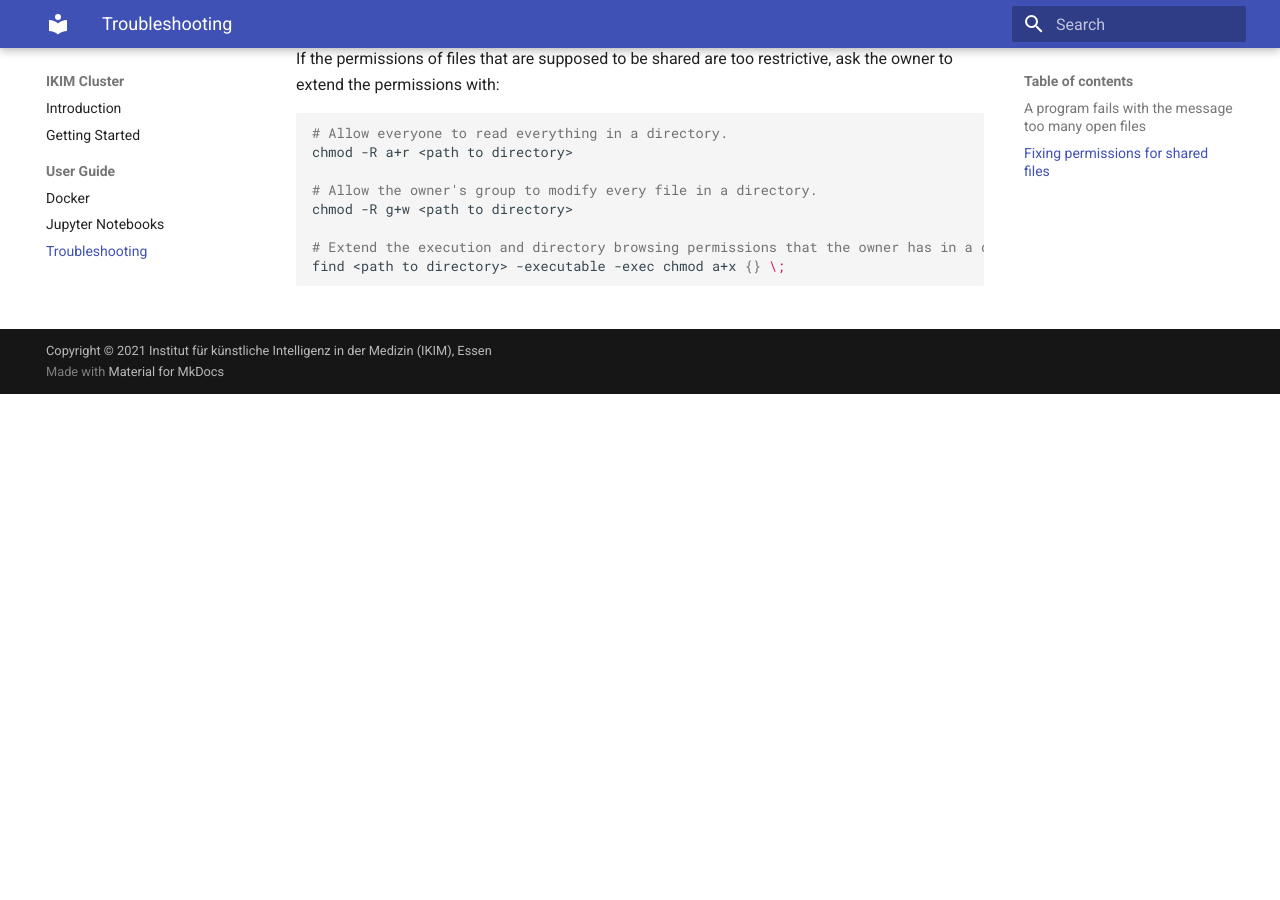
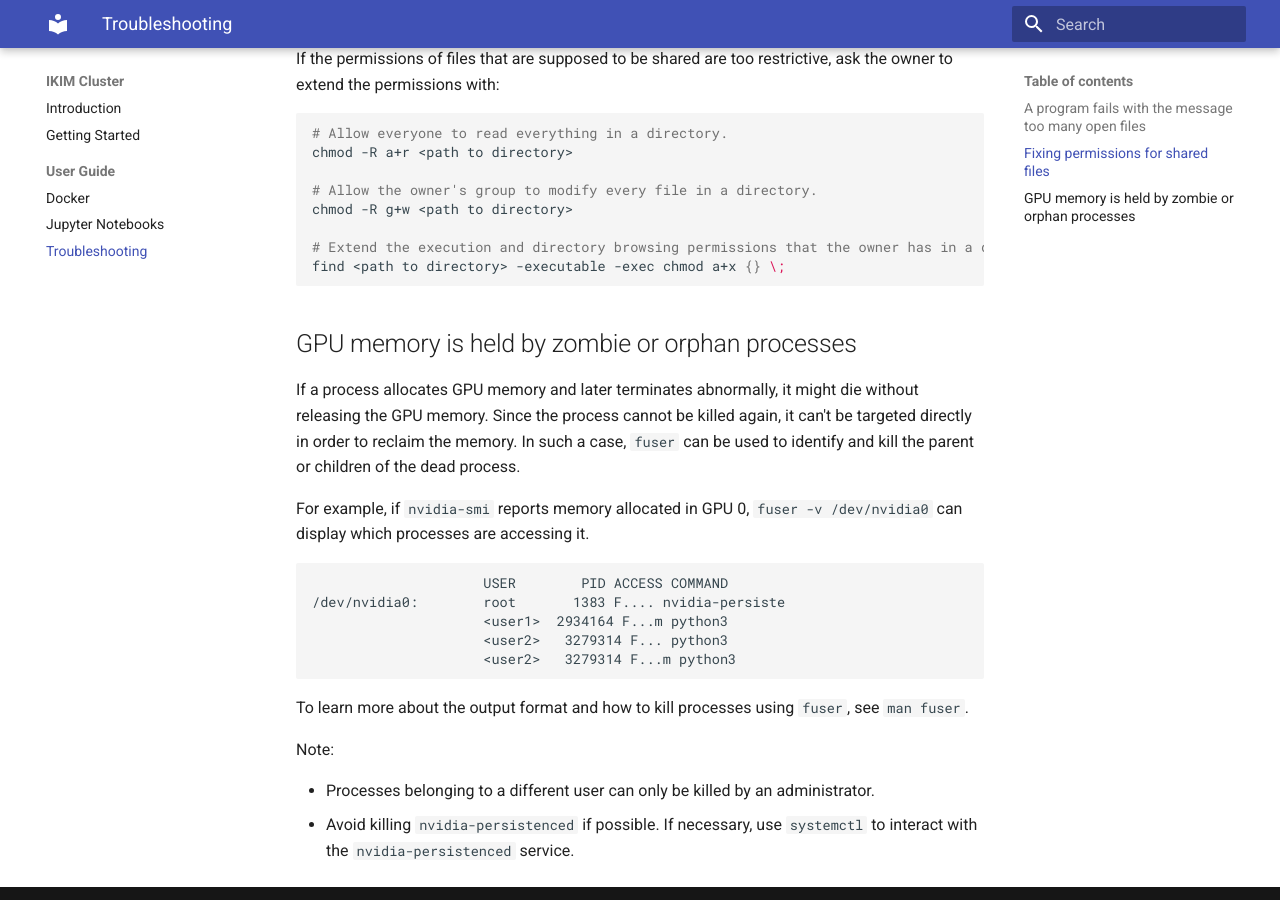
Before and after one commit to IKIM-Essen/ClusterDocs, an MkDocs documentation site: the page built from docs/troubleshooting.md, in a window 1280 px wide and 900 px high, scrolled down 506 px. Built offline with MkDocs 1.6.1 and Material for MkDocs 9.7.7, drawn with Linux system fonts in a browser that asks for light colours; before the commit the page ends 900 px from its top, so only the background shows below that.

Commit message:
Add a troubleshooting item about GPU memory.

````diff
--- a/docs/troubleshooting.md
+++ b/docs/troubleshooting.md
@@ -28,3 +28,26 @@ chmod -R g+w <path to directory>
 # Extend the execution and directory browsing permissions that the owner has in a directory to everyone.
 find <path to directory> -executable -exec chmod a+x {} \;
 ```
+
+## GPU memory is held by zombie or orphan processes
+
+If a process allocates GPU memory and later terminates abnormally, it might die without releasing the GPU memory.
+Since the process cannot be killed again, it can't be targeted directly in order to reclaim the memory.
+In such a case, `fuser` can be used to identify and kill the parent or children of the dead process.
+
+For example, if `nvidia-smi` reports memory allocated in GPU 0, `fuser -v /dev/nvidia0` can display which processes are accessing it.
+```
+                     USER        PID ACCESS COMMAND
+/dev/nvidia0:        root       1383 F.... nvidia-persiste
+                     <user1>  2934164 F...m python3
+                     <user2>   3279314 F... python3
+                     <user2>   3279314 F...m python3
+```
+
+To learn more about the output format and how to kill processes using `fuser`, see `man fuser`.
+
+Note:
+
+- Processes belonging to a different user can only be killed by an administrator.
+- Avoid killing `nvidia-persistenced` if possible.
+  If necessary, use `systemctl` to interact with the `nvidia-persistenced` service.
````
